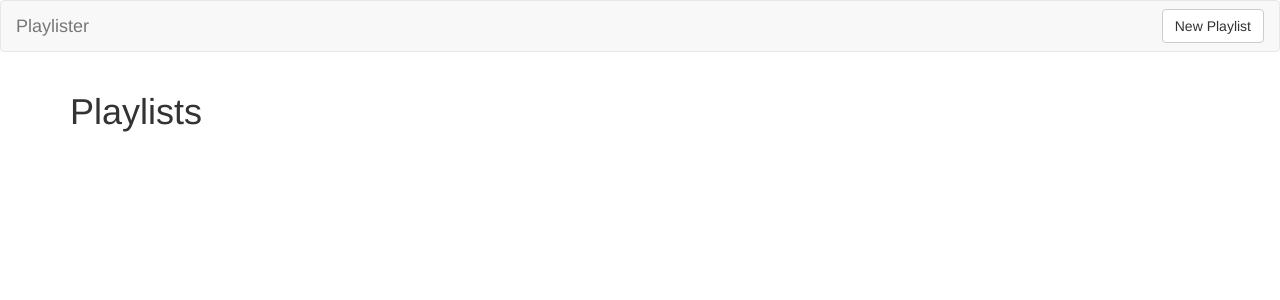
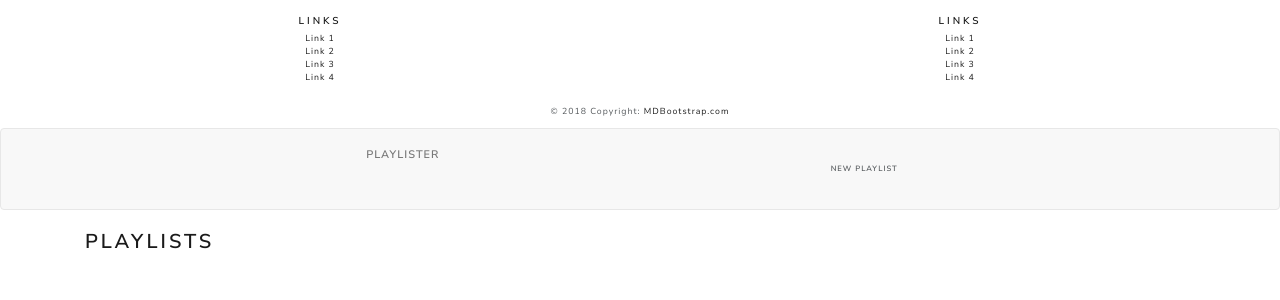
Before and after one commit to xingY97/Playlister_tutorial, a Flask app: page / in a window 1280 px wide. Shown: the top 300 px of the page. Run offline with Flask 2, Linux system fonts and the light colour scheme; data that the repository does not hold is empty; some libraries are stand-ins or nearby versions.

Commit message:
Added created_at, footer, and bootstrap theme

```diff
--- a/app.py
+++ b/app.py
@@ -2,7 +2,7 @@ from flask import Flask, render_template,  request, redirect, url_for
 from pymongo import MongoClient
 from bson.objectid import ObjectId
 import os
-
+from datetime import datetime
 
 host = os.environ.get('MONGODB_URI', 'mongodb://localhost:27017/Playlister')
 client = MongoClient(host=f'{host}?retryWrites=false')
@@ -28,8 +28,10 @@ def playlists_submit():
     playlist = {
         'title': request.form.get('title'),
         'description': request.form.get('description'),
-        'videos': request.form.get('videos').split()
+        'videos': request.form.get('videos').split(),
+        'created_at': datetime.now()
     }
+    print(playlist)
     playlist_id = playlists.insert_one(playlist).inserted_id
     return redirect(url_for('playlists_show', playlist_id=playlist_id))
 
@@ -77,6 +79,13 @@ def comments_new():
     comment_id = comments.insert_one(comment).inserted_id
     return redirect(url_for('playlists_show', playlist_id=request.form.get('playlist_id')))
 
+@app.route('/playlists/comments/<comment_id>', methods=['POST'])
+def comments_delete(comment_id):
+    """Action to delete a comment."""
+    comment = comments.find_one({'_id': ObjectId(comment_id)})
+    comments.delete_one({'_id': ObjectId(comment_id)})
+    return redirect(url_for('playlists_show', playlist_id=comment.get('playlist_id')))
+
 
 if __name__ == '__main__':
     app.run(debug=True, host='0.0.0.0', port=os.environ.get('PORT', 5000))
--- a/templates/base.html
+++ b/templates/base.html
@@ -1,4 +1,34 @@
 <!-- templates/base.html -->
+
+<!-- Footer -->
+<footer class='page-footer font-small blue pt-4'>
+    <div class='container-fluid text-center'>
+         <div class='row'>
+         <hr class='clearfix w-100 d-md-none pb-3'>
+         <div class='col-md-6 mb-md-0 mb-3'>
+             <h5 class='text-uppercase'>Links</h5>
+             <ul class='list-unstyled'>
+                 <li><a href='#!'>Link 1</a></li>
+                 <li><a href='#!'>Link 2</a></li>
+                 <li><a href='#!'>Link 3</a></li>
+                 <li><a href='#!'>Link 4</a></li>
+             </ul>
+         </div>
+         <div class='col-md-6 mb-md-0 mb-3'>
+             <h5 class='text-uppercase'>Links</h5>
+             <ul class='list-unstyled'>
+                 <li><a href='#!'>Link 1</a></li>
+                 <li><a href='#!'>Link 2</a></li>
+                 <li><a href='#!'>Link 3</a></li>
+                 <li><a href='#!'>Link 4</a></li>
+             </ul>
+         </div>
+         </div>
+    </div>
+    <div class='footer-copyright text-center py-3'>© 2018 Copyright:
+       <a href='https://mdbootstrap.com/education/bootstrap/'> MDBootstrap.com</a>
+    </div>
+</footer>
 
 <!doctype html>
 <html>
@@ -16,5 +46,10 @@
     </div>
     <!-- Latest compiled and minified JavaScript -->
     <script src='https://maxcdn.bootstrapcdn.com/bootstrap/3.3.7/js/bootstrap.min.js'></script>
+    <head>
+
+
+        <link rel='stylesheet' href='https://bootswatch.com/4/lux/bootstrap.min.css'>
+    </head>
 </body>
 </html>
--- a/templates/partials/comment.html
+++ b/templates/partials/comment.html
@@ -4,5 +4,9 @@
         <div class='card-block'>
             <h4 class='card-title'>{{ comment.title }}</h4>
             <p class='card-text'>{{ comment.content }}</p>
+            <!-- Delete link -->
+            <p><form method='POST' action='/playlists/comments/{{ comment._id }}'>
+                <button class='btn btn-link' type='submit'>Delete</button>
+            </form></p>
         </div>
     </div>
--- a/templates/playlists_show.html
+++ b/templates/playlists_show.html
@@ -6,6 +6,10 @@
 <div class='row'>
     <div class='col-sm-6 col-sm-offset-3'>
         <h1>{{ playlist.title }}</h1>
+        {% if playlist.created_at %}
+        <p class='text-muted'>Created on {{ playlist.created_at.strftime('%A, %d %B, %Y') }}
+            at {{ playlist.created_at.strftime('%I:%M %p') }}</p>
+        {% endif %}
         <h2>{{ playlist.description }}</h2>
         {% for video in playlist.videos %}
             <div class="card"><div class="card-body">
```
Also changed, not shown: 1 other file.
